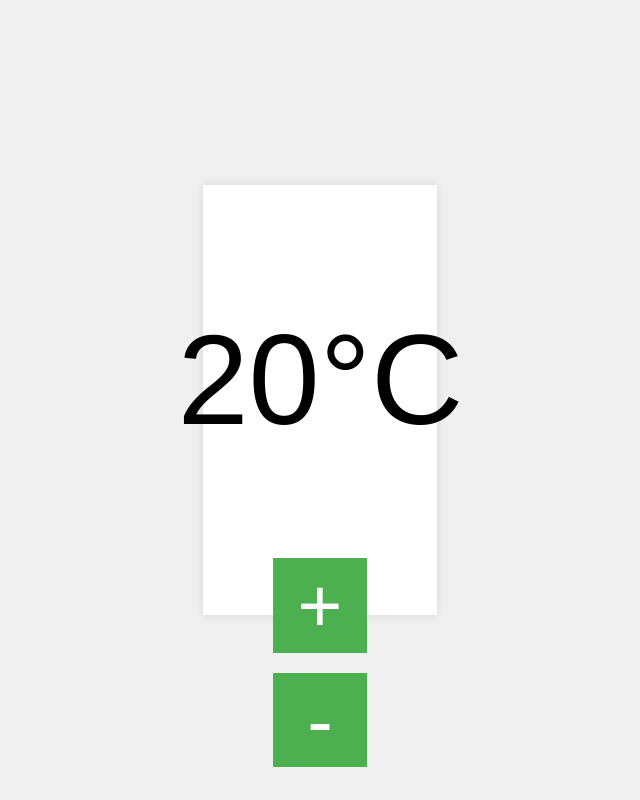
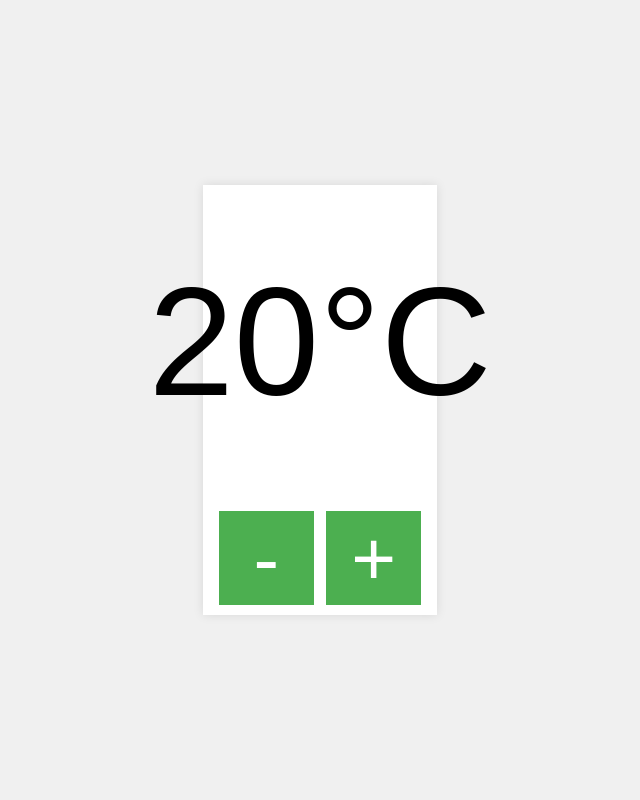
Before and after one commit to mohdhisham24/ThesisWebapp, a Flask app: page /raspberry_touch in a window 1280 px wide. Shown: the whole page, without its empty margins (320-960 px from the left). Run offline with Flask 3, Linux system fonts and the light colour scheme; some libraries are stand-ins or nearby versions.

Commit message:
screen fix v6

```diff
--- a/templates/raspberry_touch.html
+++ b/templates/raspberry_touch.html
@@ -20,39 +20,35 @@
             background-color: #f0f0f0;
         }
         .container {
-            width: 62mm; /* Adjusted width to fit 6.2 cm */
-            height: 114mm; /* Adjusted height to fit 11.4 cm */
+            width: 62mm; /* 6.2cm width */
+            height: 114mm; /* 11.4cm height */
             display: flex;
             flex-direction: column;
             justify-content: space-between;
             background-color: #fff;
             box-shadow: 0 0 10px rgba(0,0,0,0.1);
-            padding: 10mm;
             box-sizing: border-box;
         }
         .temperature-display {
-            font-size: 10vw; /* Responsive font size */
-            text-align: center;
-            padding: 20px 0;
-            transform: rotate(-90deg); /* Rotate display 90 degrees */
-            writing-mode: vertical-rl; /* Change writing mode for better vertical alignment */
-            text-orientation: mixed;
+            flex: 1;
+            display: flex;
+            justify-content: center;
+            align-items: center;
+            font-size: 12vw;
         }
         .button-container {
             display: flex;
-            flex-direction: column;
-            align-items: center;
-            justify-content: center;
+            justify-content: space-around;
+            padding: 10px;
         }
         .temp-button {
-            width: 25mm; /* Fixed width */
-            height: 25mm; /* Fixed height */
-            font-size: 6vw; /* Responsive font size */
+            width: 25mm;
+            height: 25mm;
+            font-size: 6vw;
             border: none;
             background-color: #4CAF50;
             color: white;
             cursor: pointer;
-            margin: 10px 0; /* Space between buttons */
             display: flex;
             justify-content: center;
             align-items: center;
@@ -64,8 +60,8 @@
     <div class="container">
         <div class="temperature-display" id="temperature">20°C</div>
         <div class="button-container">
+            <button class="temp-button" onclick="updateTemperature(-1)">-</button>
             <button class="temp-button" onclick="updateTemperature(1)">+</button>
-            <button class="temp-button" onclick="updateTemperature(-1)">-</button>
         </div>
     </div>
 
```
